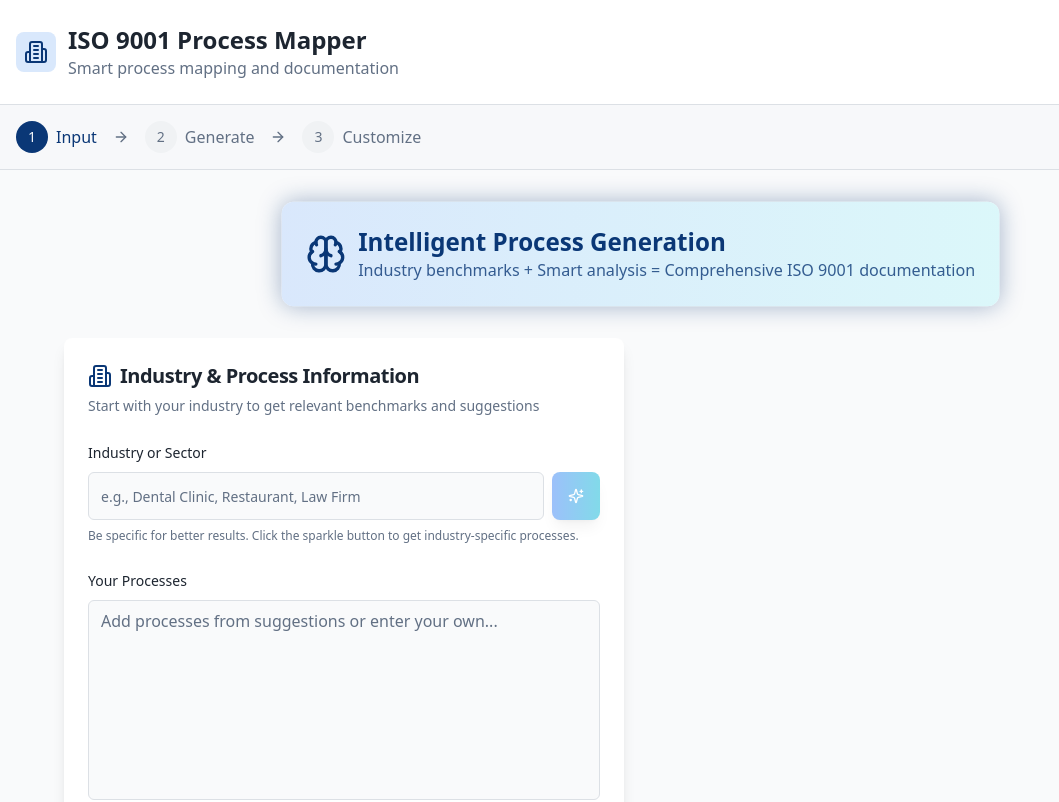
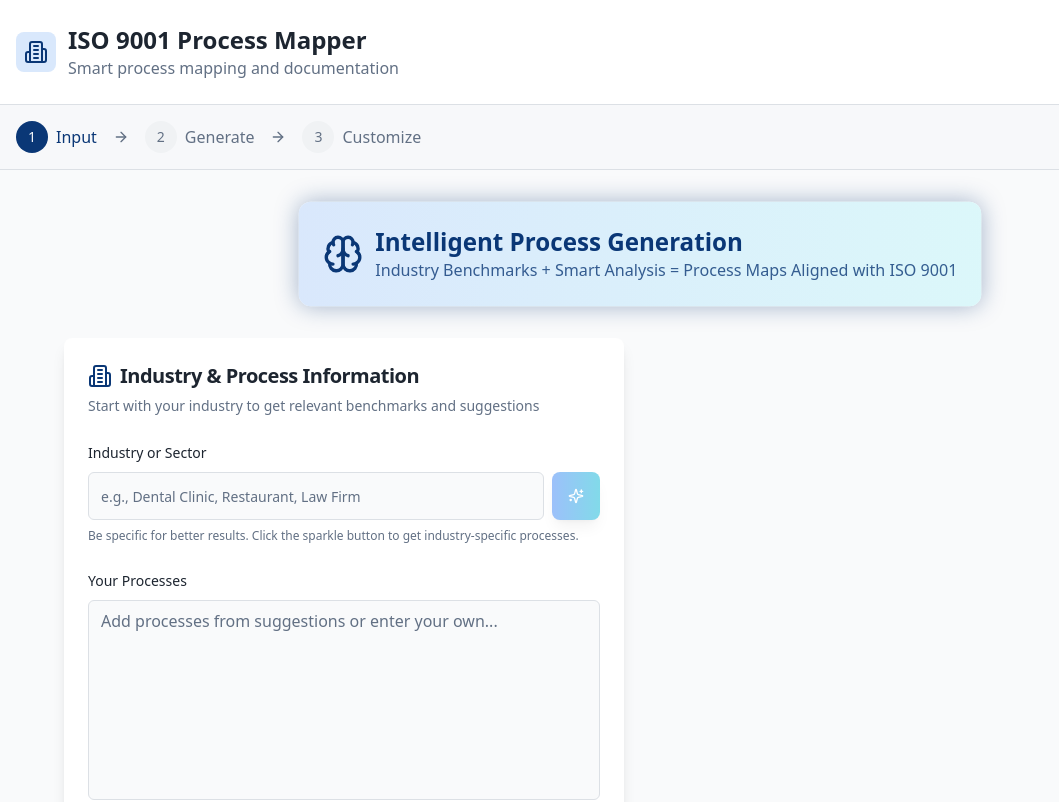
Before and after one commit to hafsa342T/process-flow-artisan, a React (Vite) app: page / in a window 1280 px wide. Shown: the top 802 px of the page, without its empty margins (0-1059 px from the left). Built offline with nearby package versions, Linux system fonts and the light colour scheme.

Commit message:
Update text on the index page
The AI replaced the text "Industry benchmarks + Smart analysis = Comprehensive ISO 9001 documentation" with "Industry Benchmarks + Smart Analysis = Process Maps Aligned with ISO 9001" on the index page.

```diff
--- a/src/components/ProcessInput.tsx
+++ b/src/components/ProcessInput.tsx
@@ -118,7 +118,7 @@ export const ProcessInput: React.FC<ProcessInputProps> = ({
           <Brain className="h-10 w-10 text-primary" />
           <div className="text-left">
             <h2 className="text-2xl font-bold text-primary">Intelligent Process Generation</h2>
-            <p className="text-primary/80">Industry benchmarks + Smart analysis = Comprehensive ISO 9001 documentation</p>
+            <p className="text-primary/80">Industry Benchmarks + Smart Analysis = Process Maps Aligned with ISO 9001</p>
           </div>
         </div>
       </div>
```
